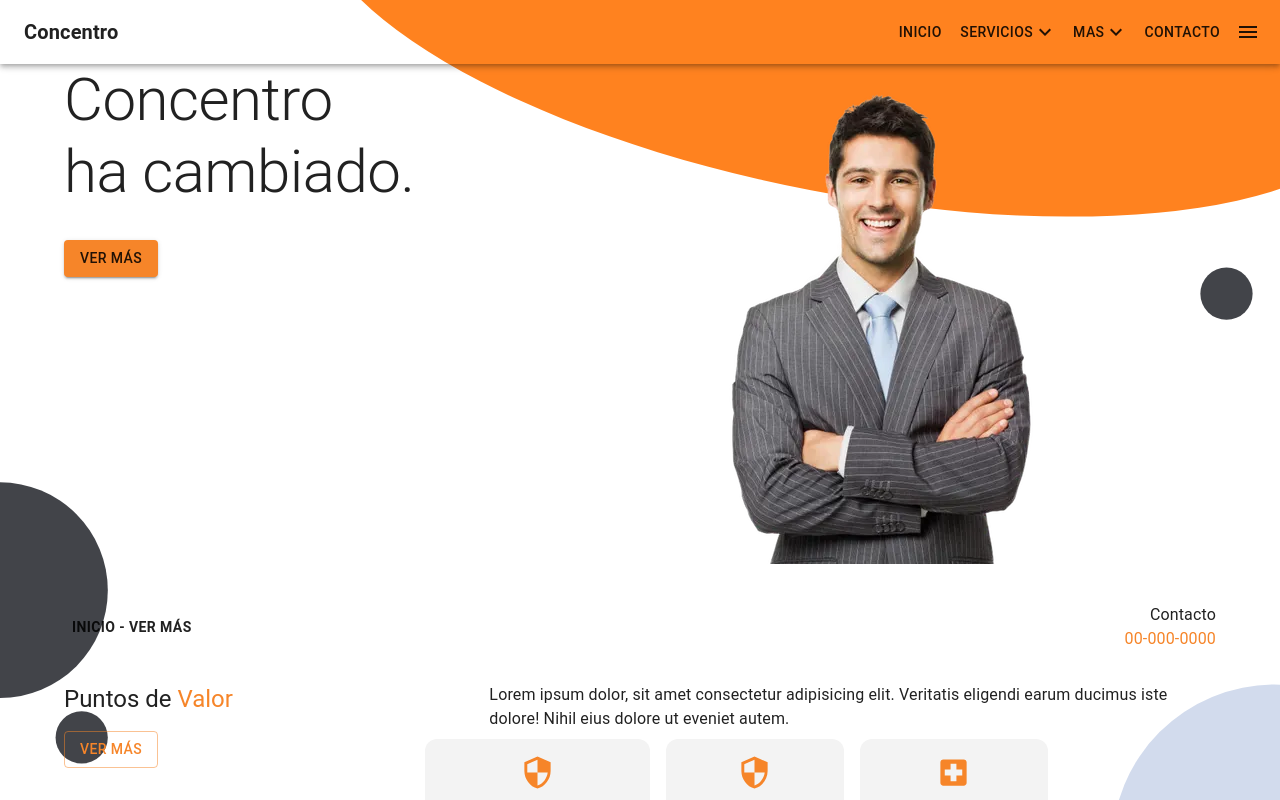
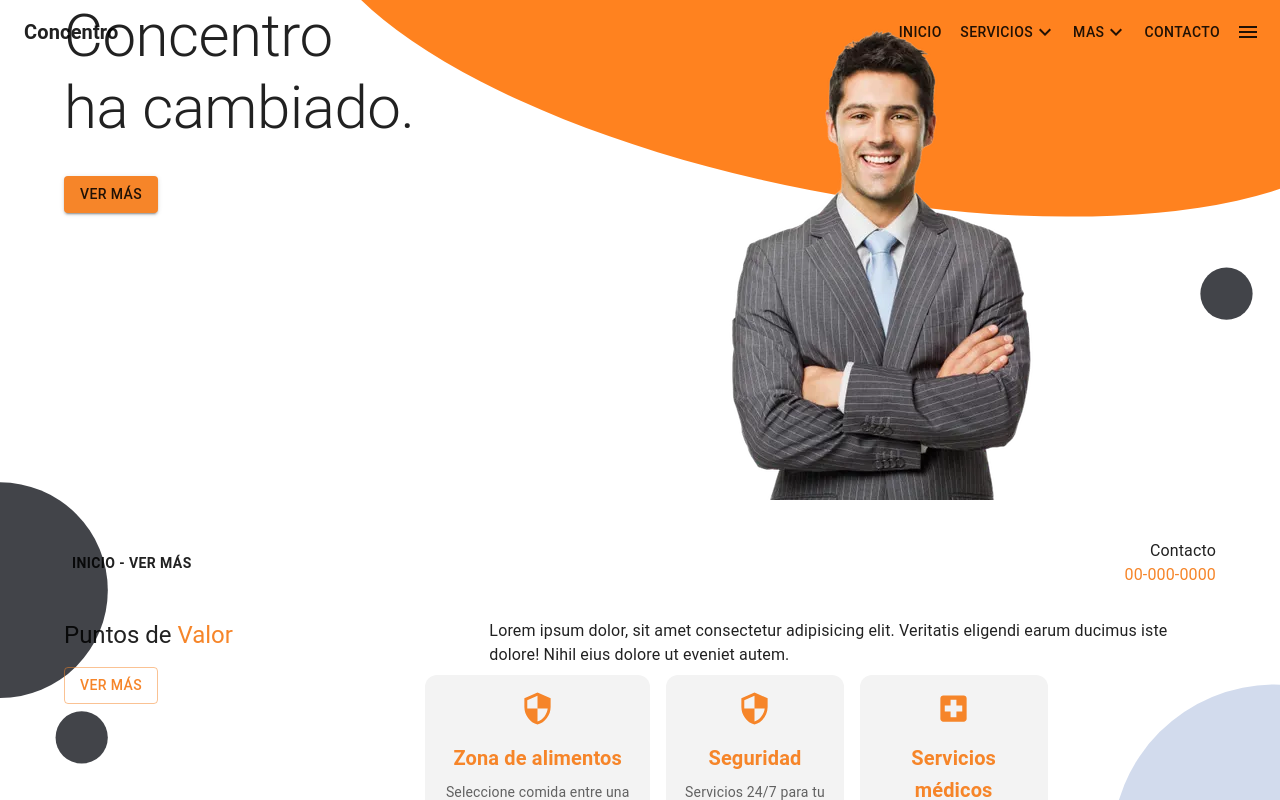
Before and after one commit to victorivitec/concentro, a Next.js app: page / in a window 1280 px wide. Shown: the top 800 px of the page. Built offline with nearby package versions, Linux system fonts and the light colour scheme.

Commit message:
se arregla navbar

```diff
--- a/src/components/organisms/Navbar.tsx
+++ b/src/components/organisms/Navbar.tsx
@@ -38,7 +38,7 @@ const Navbar = () => {
   };
 
   return (
-    <AppBar position='static' className={styles.navbar}>
+    <AppBar position='fixed' elevation={0} className={styles.navbar}>
       <Toolbar>
         <Typography variant='h6' component='div' sx={{ flexGrow: 1 }}>
           <Link href='/' className={styles.logo}>
```
